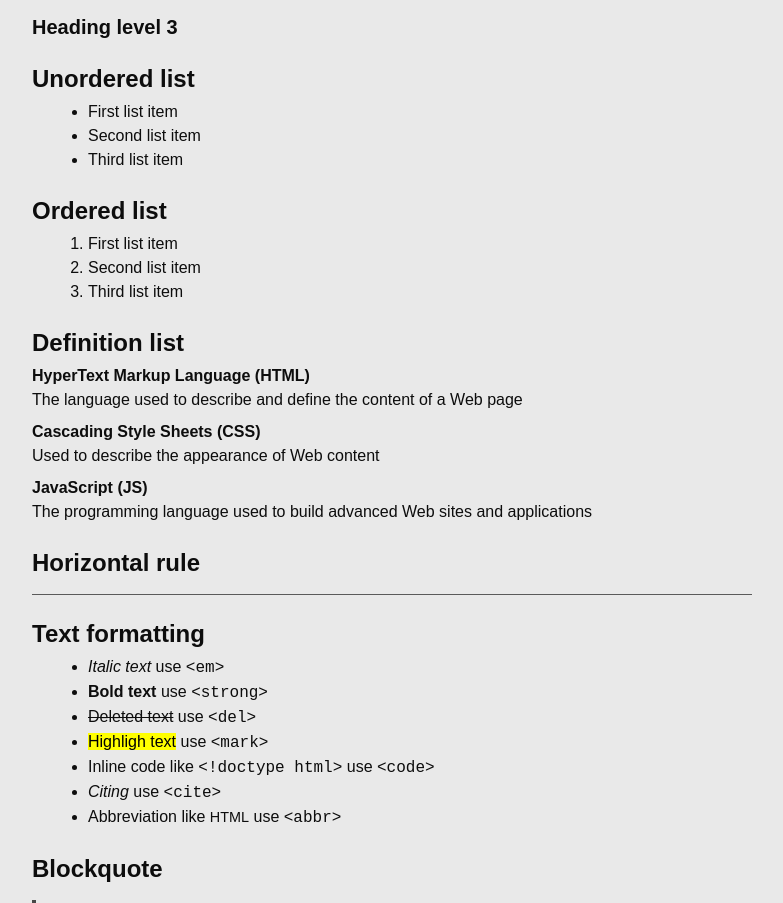
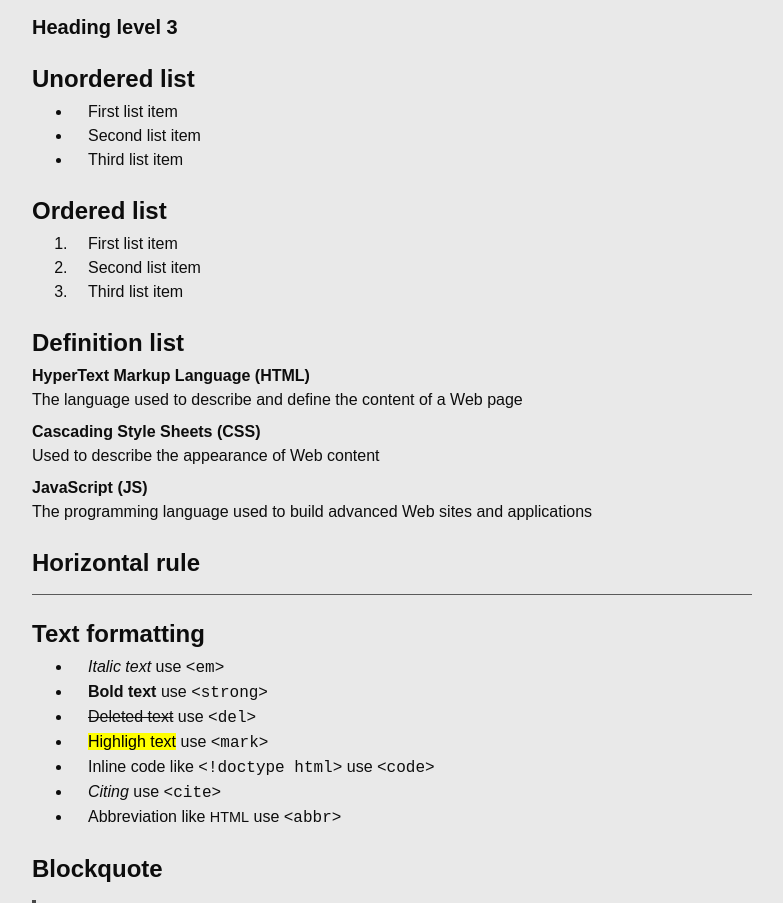
Before and after one commit to aflim/blog, a Jekyll site: the page built from styleguide.md, in a window 1280 px wide. Shown: the part 429-1332 px from the top of the page, without its empty margins (248-1031 px from the left). Built offline with Jekyll 4.4.1, drawn with Linux system fonts in a browser that asks for light colours.

Commit message:
Update _typography.scss

```diff
--- a/_sass/_typography.scss
+++ b/_sass/_typography.scss
@@ -43,7 +43,7 @@ dl {
 
 ul li,
 ol li {
-  margin-inline-start: $spacer-base;
+  padding-inline-start: $spacer-base;
 }
 
 dt {
@@ -88,3 +88,8 @@ blockquote {
     margin-block-end: 0;
   }
 }
+
+pre {
+  display: block;
+  overflow: auto;
+}
```
